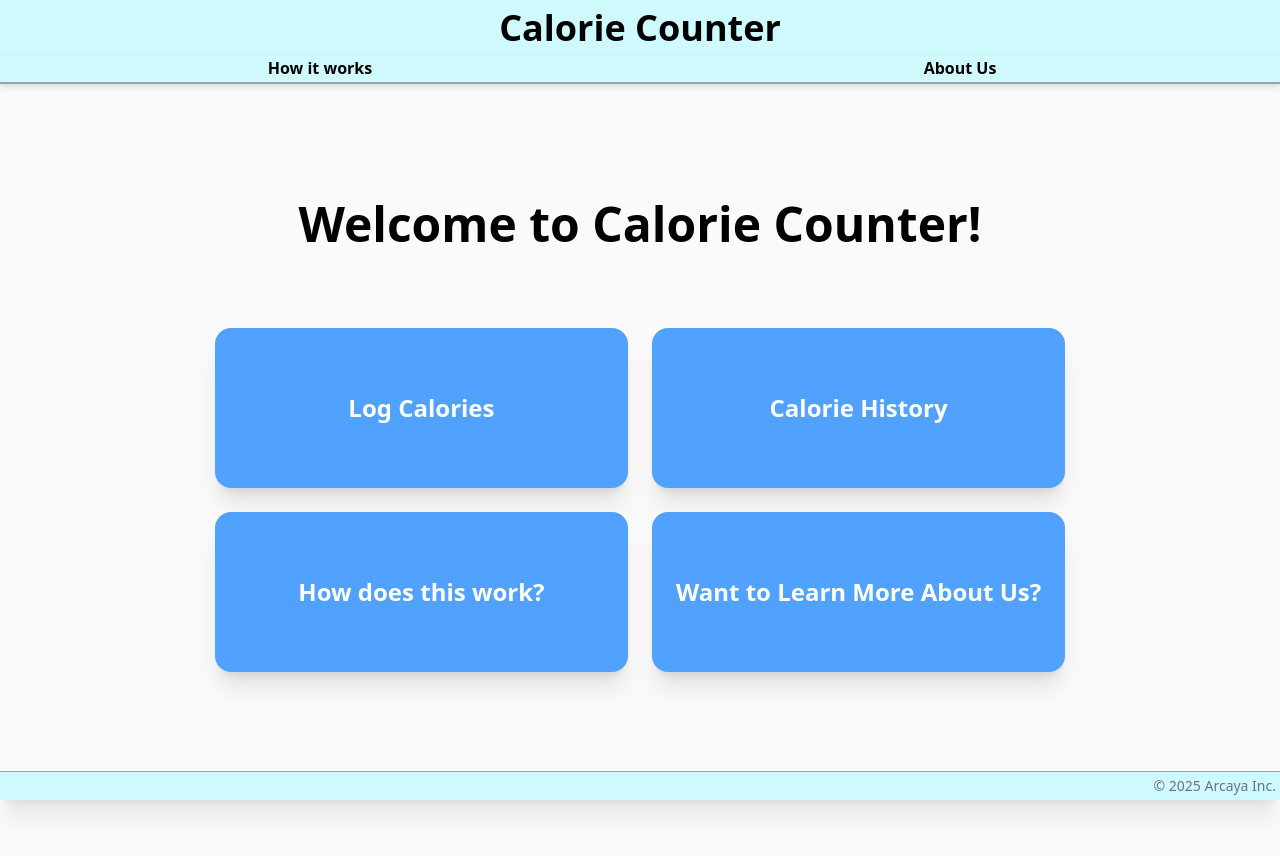
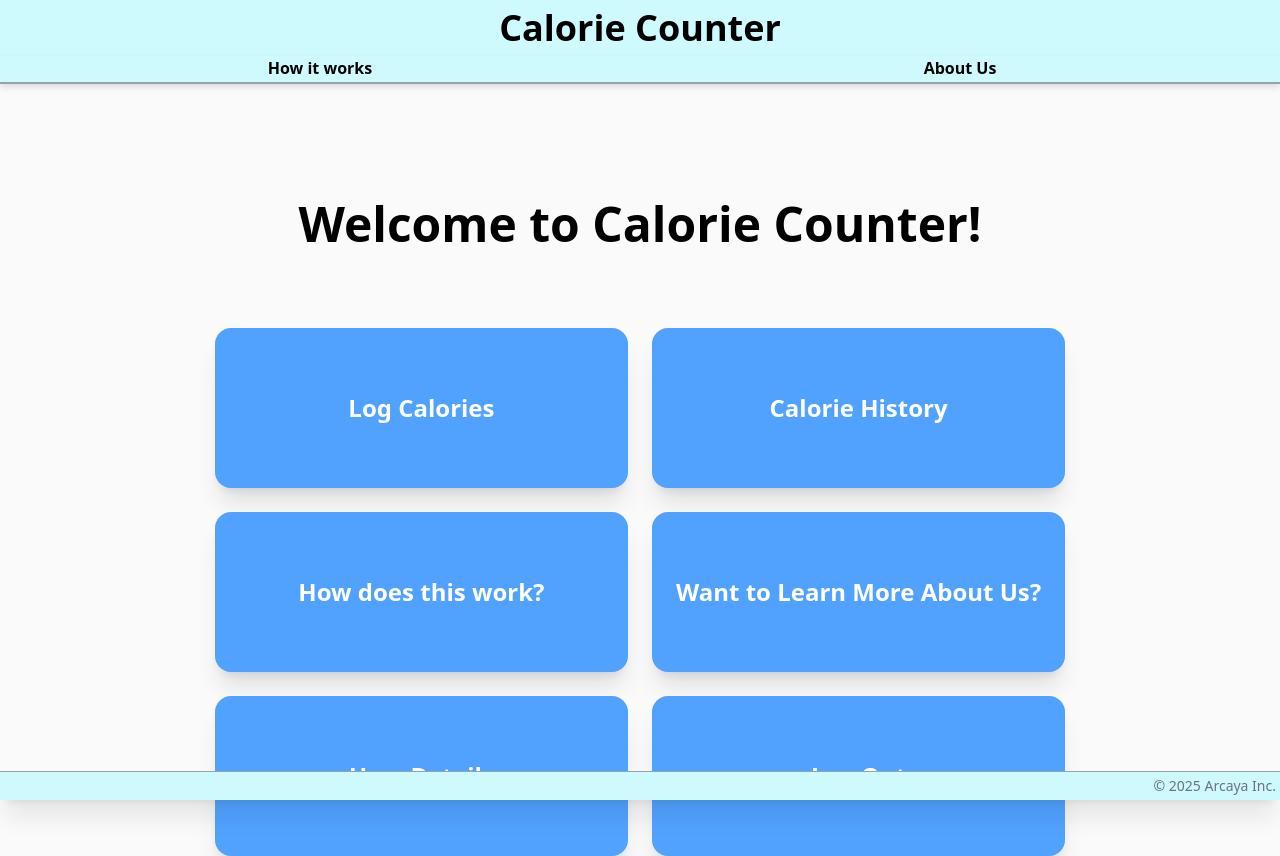
Before and after one commit to SeanEArc/Unit-2-Final-Project, a React (Vite) app in the folder React-Final-copy/: page / in a window 1280 px wide. Before the commit the page ends 800 px from the top, so only its background shows below. Built offline with nearby package versions, Linux system fonts and the light colour scheme.

Commit message:
Finished modifying food items

```diff
--- a/React-Final-copy/src/App.jsx
+++ b/React-Final-copy/src/App.jsx
@@ -8,6 +8,7 @@ import TopOfPage from './components/TopOfPage'
 import HowItWorks from './components/HowItWorks'
 import LoginPage from './components/auth/LoginPage'
 import Registration from './components/auth/Registration'
+import UserDetails from './components/UserDetails';
 
 
   // WE NEED TO FIND A WAY TO GET NAVBAR TO DISPLAY IF USER IS LOGGED IN
@@ -29,12 +30,14 @@ const App = () => {
 
 
           <Routes>
+
             <Route path='/login' element={<LoginPage/>}/>
             <Route path='/register' element={<Registration/>}/>
             <Route path='/' element={<Dashboard />}/>
             <Route path='/calorieHistory'element={<CalorieHistory/>}/>
             <Route path='/howItWorks' element={<HowItWorks/>}/>
             <Route path='/about' element={<AboutPage/>}/>
+            <Route path='/userDetails' element={<UserDetails/>}/>
           </Routes>
 
         <Footer/>
--- a/React-Final-copy/src/components/AboutPage.jsx
+++ b/React-Final-copy/src/components/AboutPage.jsx
@@ -1,8 +1,12 @@
 import { Link } from 'react-router-dom';
 import logo from '../assets/logo.png'
+import { useContext } from 'react';
+import { UserContext } from './UserContext';
 
 // Comment for commits
 const AboutPage = () => {
+
+      const { isLoggedIn } = useContext(UserContext);
 
       const futurePlans = [
             "A Search Bar (to track commonly found food's faster!)",
@@ -19,7 +23,7 @@ const AboutPage = () => {
       return (
 
             <div className="max-w-6xl mx-auto p-6 text-center">
-s
+
                   <hr className='mx-10 my-5 bg-gray-300 border-0.5'/>
 
                   <div className='my-5'>
@@ -113,10 +117,15 @@ s
                               Ready to begin your journey? Head over to your dashboard and start tracking today!
                               </p>
 
-                              <Link to="/"
+                              {isLoggedIn ? (<Link to="/"
                               className="inline-block bg-blue-600 text-white px-6 py-3 rounded-full hover:bg-blue-700 transition">
                               Go to Dashboard
-                              </Link>
+                              </Link>) : (<Link to="/login"
+                              className="inline-block bg-blue-600 text-white px-6 py-3 rounded-full hover:bg-blue-700 transition">
+                              Go to Dashboard
+                              </Link>)}
+
+
 
                         </div>
 
--- a/React-Final-copy/src/components/CalorieHistory.jsx
+++ b/React-Final-copy/src/components/CalorieHistory.jsx
@@ -16,7 +16,7 @@ const CalorieHistory = () => {
 
 	const [trackedFood, setTrackedFood] = useState([]);
 	const [editingFood, setEditingFood] = useState(null);
-	const [editForm, setEditForm] = useState({ foodName: '', calories: '', protein: '', carbs: '', fat: ''});
+	const [editForm, setEditForm] = useState({ foodName: '', calories: '', protein: '', carbs: '', fat: '', ingredients: []});
 
 	const [showConfirmationModel, setShowConfirmationModel] = useState(false)
 	const [deleteIndex, setDeleteIndex] = useState(null);
@@ -115,6 +115,7 @@ const CalorieHistory = () => {
 	};
 
 
+
 	// Set's values of UseState's.
 	const handleModify = (foodItem) => {
 		setEditingFood(foodItem);
@@ -123,11 +124,12 @@ const CalorieHistory = () => {
 			calories: foodItem.calories,
 			protein: foodItem.protein,
 			carbs: foodItem.carbs,
-			fat: foodItem.fat
+			fat: foodItem.fat,
+			ingredients: [...foodItem.ingredients]
 		});
 	}
 
-	// Send's info to js file to complete updating form, then closes the form.
+	// Send's info to backend to be updated
 	const handleUpdate = async () => {
 
 		if (!editingFood) return;
@@ -138,14 +140,13 @@ const CalorieHistory = () => {
 			calories: Number(editForm.calories),
 			protein: Number(editForm.protein),
 			carbs: Number(editForm.carbs),
-			fat: Number(editForm.fat)
+			fat: Number(editForm.fat),
+			ingredients: editForm.ingredients
 		}
 
 		await updateFoodItem(editingFood.id, updatedFood);
 		await displayAllUserFoodItems();
 		setEditingFood(null);
-
-
 
 	};
 
--- a/React-Final-copy/src/components/Dashboard.jsx
+++ b/React-Final-copy/src/components/Dashboard.jsx
@@ -1,14 +1,17 @@
 import './DashboardStyling.css'
 import AddFoodModal from "./AddFoodModal"
 import { useContext, useState } from "react"
-import { Link } from "react-router-dom"
+import { Link, useNavigate } from "react-router-dom"
 import { UserContext } from './UserContext'
 
 
 const Dashboard = () => {
 
 	const [showModal, setShowModal] = useState(false)
-	const { user } = useContext(UserContext)
+	const { user, setIsLoggedIn } = useContext(UserContext)
+
+	const navigate = useNavigate();
+
 
 
 	//Reusable button
@@ -62,6 +65,32 @@ const Dashboard = () => {
 					</Link>
 				</div>
 
+				<div>
+
+				<Link
+				to="/userDetails"
+				className={`${buttonStylings} small-link-styles`}
+				>
+				User Details
+				</Link>
+
+
+
+				</div>
+
+				<div>
+
+					<button
+						onClick={() => {
+							setIsLoggedIn(false)
+							navigate('/login');
+						}}
+						className={`${buttonStylings} small-log-food-button `} >
+						Log Out
+					</button>
+
+				</div>
+
 				{showModal && <AddFoodModal onClose={() => setShowModal(false)} />}
 
 
--- a/React-Final-copy/src/components/EditingForm.jsx
+++ b/React-Final-copy/src/components/EditingForm.jsx
@@ -28,6 +28,21 @@ const EditingForm = ( { editForm, setEditForm, handleUpdate, cancelEdit } ) => {
 				</label>
 			))}
 
+			<label className="font-bold">
+				Ingredients (comma separated):
+				<textarea
+				className="mb-2 p-1 w-full font-normal"
+				placeholder="Enter ingredients separated by commas"
+				value={editForm.ingredients.join(', ')}
+				onChange={(e) =>
+					setEditForm({
+					...editForm,
+					ingredients: e.target.value.split(',').map(i => i.trim())
+					})
+				}
+				/>
+			</label>
+
 			<div className="flex justify-center items-center">
 				<button
 				className="bg-blue-500 text-zinc-200 px-20 py-2 mr-2 rounded font-semibold hover:bg-blue-600 hover:text-white"
--- a/React-Final-copy/src/components/HowItWorks.jsx
+++ b/React-Final-copy/src/components/HowItWorks.jsx
@@ -17,10 +17,13 @@ const HowItWorks = () => {
 
       return (
 
-            <div className="max-w-5xl mx-auto p-6 text-center">
+            <div className="max-w-6xl mx-auto p-6 text-center">
+
+                  <hr className='mx-10 my-5 bg-gray-400 border-0.5'/>
+
 
                   <h1 className="text-3xl font-bold mb-2">So How Does This All Work? </h1>
-                  <p className="text-gray-600 mb-8"> Your first step in accomplishing your diet goals! </p>
+                  <p className="text-gray-600 mb-6"> Your first step in accomplishing your diet goals! </p>
 
                   <hr className='mx-10 bg-gray-400 border-0.5'/>
 
--- /dev/null
+++ b/React-Final-copy/src/components/UserDetails.jsx
@@ -0,0 +1,15 @@
+import { useContext } from "react";
+import { UserContext } from "./UserContext";
+
+const UserDetails = () => {
+
+    const { user, setUser } = useContext(UserContext);
+
+    return (
+        <div>
+            <p>Details</p>
+        </div>
+    );
+};
+
+export default UserDetails;
--- a/React-Final-copy/src/components/fetchUtils.js
+++ b/React-Final-copy/src/components/fetchUtils.js
@@ -128,7 +128,6 @@ export async function deleteDailyLog(id) {
 
 
 //Edit's userResponse
-
 export async function updateFoodItem(foodId, updatedData) {
     const response = await fetch(`http://localhost:8080/food-item/update/${foodId}`, {
         method: 'PUT',
```
